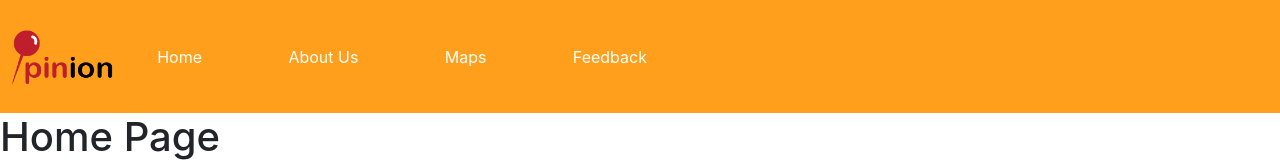
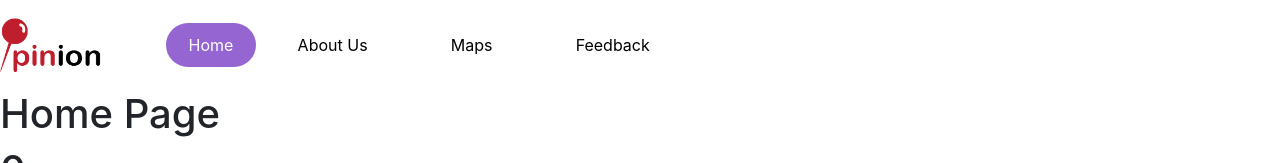
Before and after one commit to KeitoKat/2023command-f, a React (Create React App) app: page / in a window 1280 px wide. Shown: the top 163 px of the page. Built offline with nearby package versions, Linux system fonts and the light colour scheme; the HTML template or start-up script is replaced by a standard one.

Commit message:
navigation bar updated

```diff
--- /dev/null
+++ b/src/components/NavElement.css
@@ -0,0 +1,6 @@
+.PrimaryNav {
+  position: absolute;
+  display: flex;
+  flex-direction: row;
+  width: 100%;
+}
--- a/src/components/NavElement.js
+++ b/src/components/NavElement.js
@@ -3,43 +3,60 @@ import styled from 'styled-components'
 import { NavLink as Link } from 'react-router-dom'
 export const PrimaryNav = styled.nav`
   z-index: 14;
-  height: 113px;
+  flex-direction: row;
+  width: 100%;
+  height: 90px;
   display: flex;
-  background: #FF9F1C;
+  background: #ffffff;
   justify-content: space-between;
-  padding: 0.18rem calc((80vw - 1000px) / 2);
+  padding: 0.1rem calc((75vw - 1000px) / 2);
 `
 
 export const MenuLink = styled(Link)`
-  color: #fff;
+  color: #000000;
   display: flex;
   cursor: pointer;
   align-items: center;
   text-decoration: none;
-  padding: 0 2.7rem;
+  padding: 0 2.6rem;
   height: 100%;
   &.active {
-    color: #000000;
+
+display: flex;
+flex-direction: row;
+justify-content: center;
+align-items: center;
+padding: 8.4px 12.4px;
+gap: 16.8px;
+
+width: 90px;
+height: 44.4px;
+
+background: #9565D1;
+color: #ffffff;
+border-radius: 60px;
   }
 `
 export const Hamburger = styled(FaBars)`
   display: none;
   color: #ffffff;
-  @media screen and (max-width: 768px) {
+  @media screen and (max-width: 100%) {
     display: block;
     font-size: 1.9rem;
     top: 0;
-    right: 0;
+    right: 1;
     position: absolute;
     cursor: pointer;
     transform: translate(-100%, 75%);
   }
 `
+// max-width: 768px
 export const Menu = styled.div`
   display: flex;
   align-items: center;
-  margin-right: -25px;
-  @media screen and (max-width: 850px) {
+  margin-right: -30px;
+  @media screen and (max-width: 100%) {
     display: none;
   }
 `
+// max-width: 850px
--- a/src/components/Navbar.js
+++ b/src/components/Navbar.js
@@ -10,8 +10,8 @@ const Navbar = () => {
       <PrimaryNav >
         <Hamburger />
         <Menu>
-          <img style={{ width: 102, height: 54}} src= {myLogo} alt="React Logo" />
-          <MenuLink to="/Home" activeStyle>
+        <img style={{ width: 102, height: 54, marginRight: '4rem'}} src= {myLogo} alt="React Logo" />
+          <MenuLink to="/" activeStyle>
             Home
           </MenuLink>
           <MenuLink to="/About" activeStyle>
```
